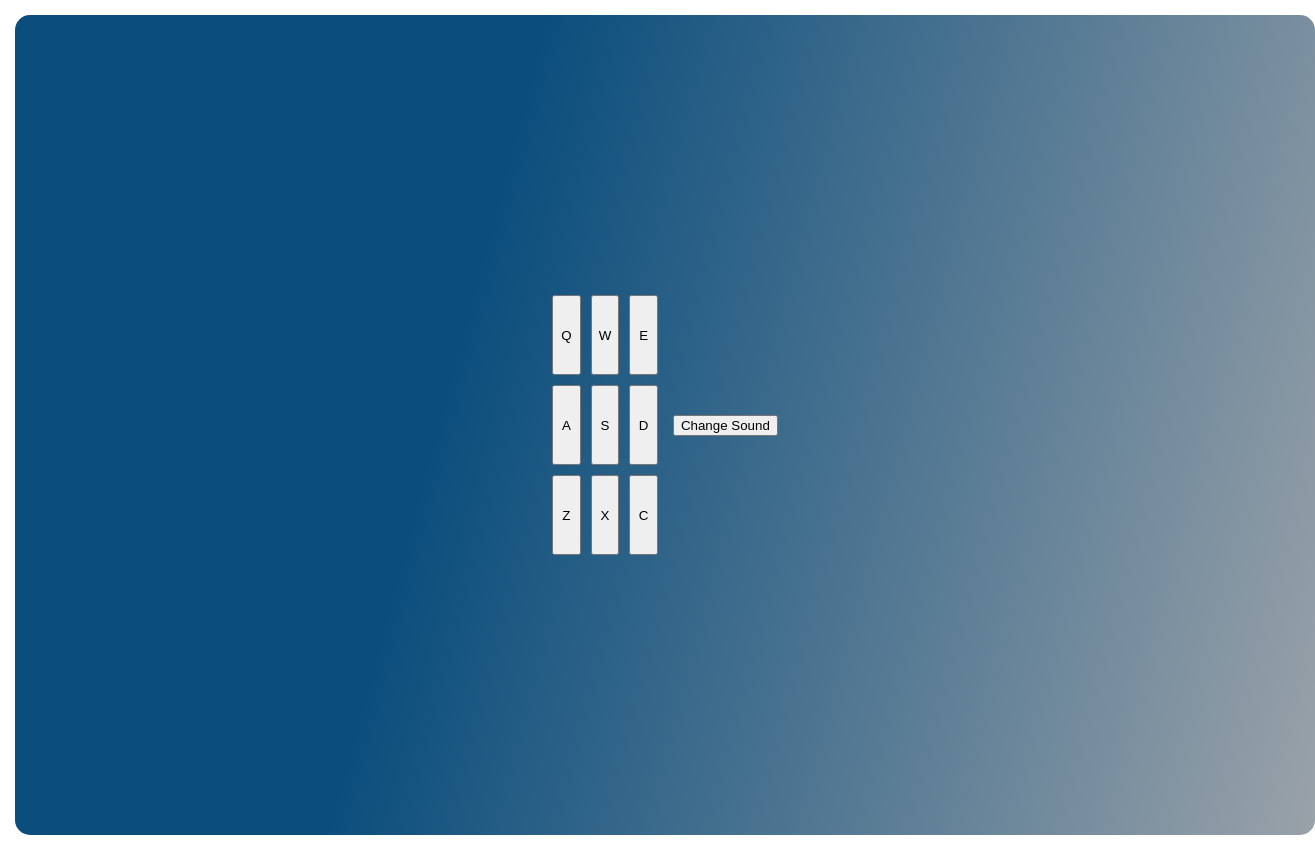
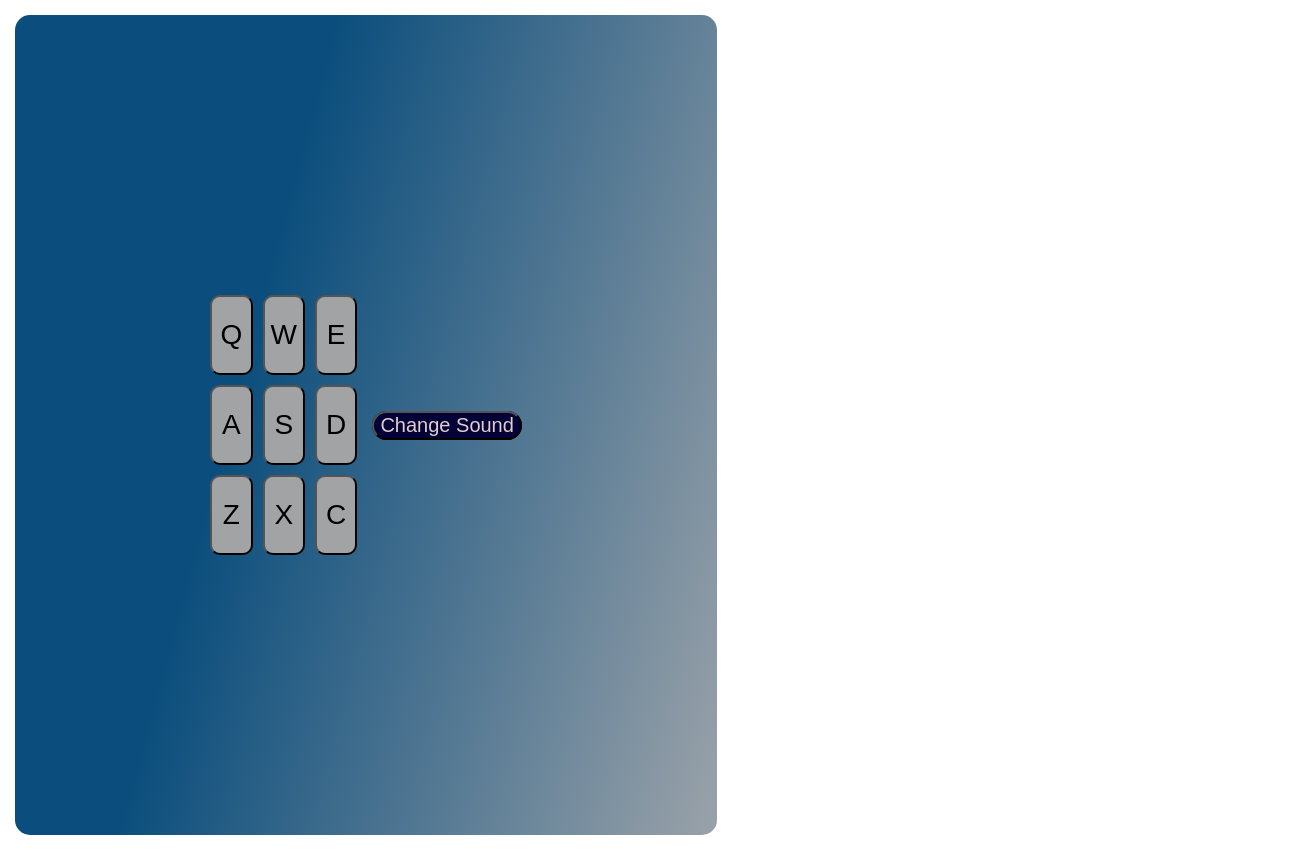
Before and after one commit to didi-devs/my-drum-machine, a React (Create React App) app: page / in a window 1280 px wide. Shown: the whole page, 1315 px wide, since content can reach past the window. Built offline with nearby package versions, Linux system fonts and the light colour scheme.

Commit message:
drum-resize

```diff
--- a/src/App.js
+++ b/src/App.js
@@ -158,7 +158,7 @@ const Keyboard = ({ play , sounds}) => (
 const DrumControls = ({ secondGroup }) => (
 
   <div className="controle">
-    <button onClick={secondGroup}> Change Sound</button>
+    <button onClick={secondGroup} id='switch'>Change Sound</button>
     </div>
 
 )
--- a/src/App.scss
+++ b/src/App.scss
@@ -21,16 +21,49 @@
   width: 100%;
   height: 80px;
   outline:none;
+  font-size: 28px;
+  border-radius: 10px;
+  background-color: #a1a3a5;
+  transition: all -3s ease-in-out;
 
 }
 
 .wrapper {
-  width: 100%;
+  width: auto;
+  height: 50vh;
   display: grid;
   padding: 10px;
   grid-gap: 15px;
-  margin-top: 40px;
+  margin-top: 20px;
   border-radius: 15px;
   grid-template-columns: 1fr;
   background-image: linear-gradient(-255deg, #0b4e7d 35%, #9aa2a9 100%);
 }
+
+
+@media(min-width: 768px) {
+  .wrapper {
+    width: 682px;
+  }
+}
+
+@media(min-width: 992px ) {
+  .wrapper {
+    grid-template-columns: 1fr 1fr;
+  }
+}
+
+.controle {
+  display: flex;
+  align-items: center;
+  flex-direction: column;
+  justify-content: center;
+
+}
+
+.controle, #switch {
+  background-color: #030135;
+  font-size: 20px;
+  border-radius: 20px;
+ color: rgb(225, 206, 206);
+}
```
